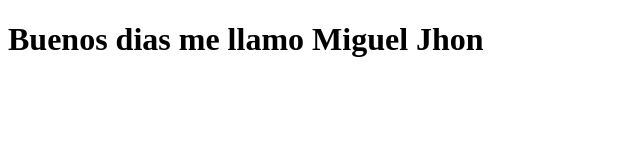
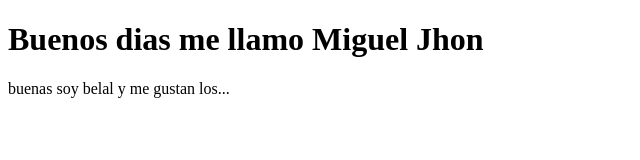
Before and after one commit to Ihatehlm/test, a plain HTML site: page index.html in a window 1280 px wide. Shown: the whole page, without its empty margins (0-640 px from the left). Drawn offline with Linux system fonts and the light colour scheme.

Commit message:
Development (#2)
* second commit

* test1

```diff
--- a/index.html
+++ b/index.html
@@ -7,5 +7,6 @@
 </head>
 <body>
     <h1>Buenos dias me llamo Miguel <b>Jhon</b></h1>
+    <p>buenas soy belal y me gustan los...</p>
 </body>
 </html>
```
